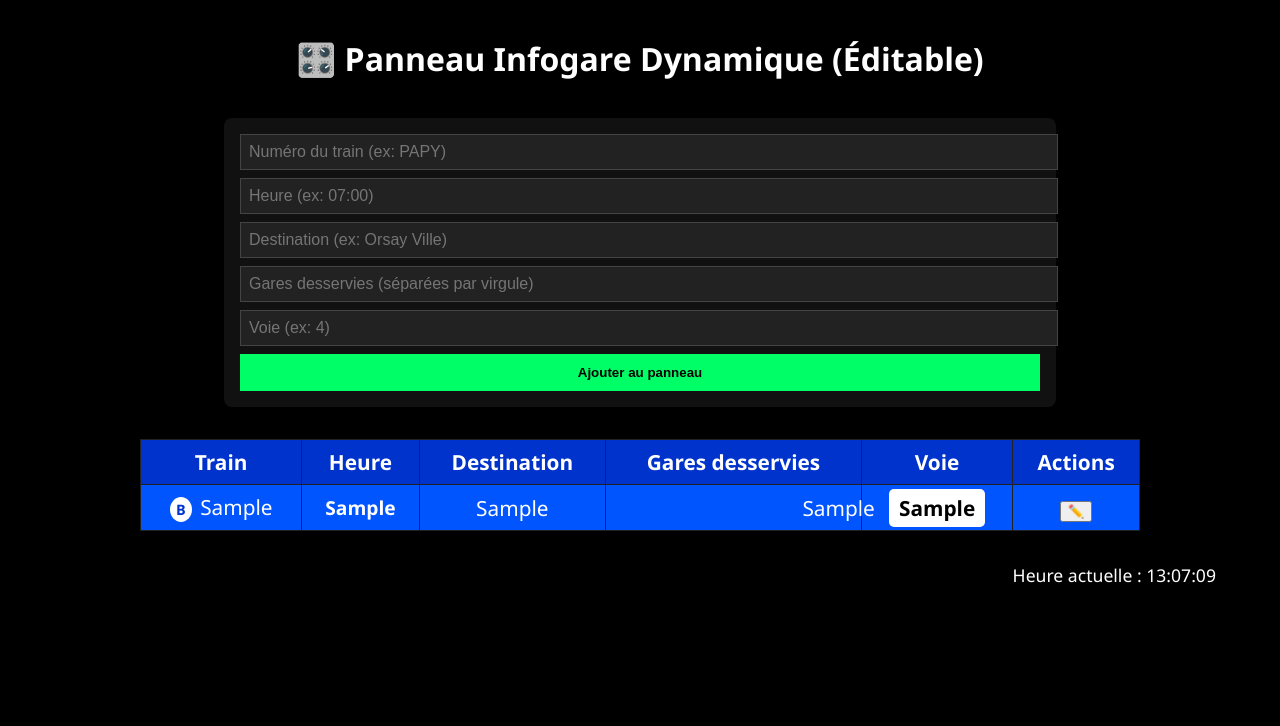
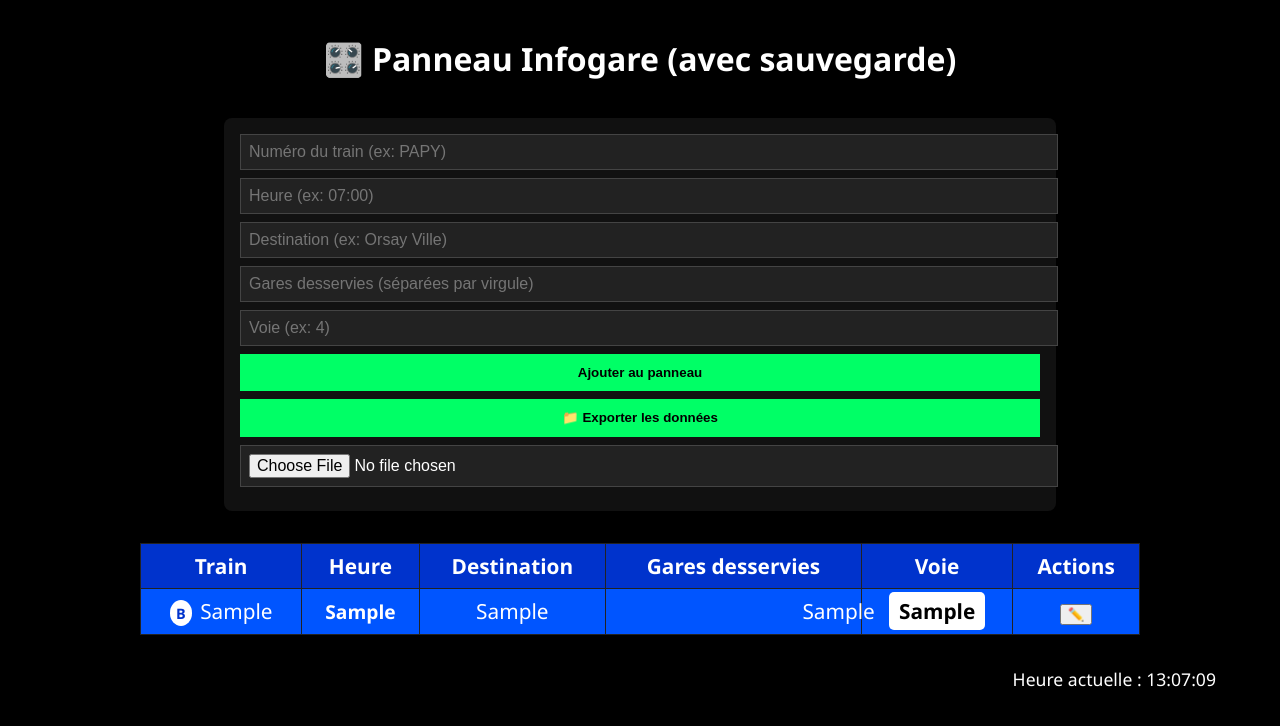
Before and after one commit to Josh-444/infogare-simulateur, a plain HTML site: page index.html in a window 1280 px wide. Both pictures are taken after typing "Sample", "Sample", "Sample", "Sample", "Sample" into the empty fields and a click on the button "Ajouter au panneau". Drawn offline with Linux system fonts and the light colour scheme.

Commit message:
Add files via upload

```diff
--- a/index.html
+++ b/index.html
@@ -3,7 +3,7 @@
 <head>
   <meta charset="UTF-8" />
   <meta name="viewport" content="width=device-width, initial-scale=1.0" />
-  <title>Infogare Dynamique Éditable</title>
+  <title>Infogare avec Sauvegarde</title>
   <style>
     body {
       margin: 0;
@@ -40,6 +40,7 @@
       border: none;
       cursor: pointer;
       width: 100%;
+      margin-bottom: 0.5rem;
     }
     .infogare {
       width: 90%;
@@ -101,7 +102,7 @@
   </style>
 </head>
 <body>
-  <h1>🎛️ Panneau Infogare Dynamique (Éditable)</h1>
+  <h1>🎛️ Panneau Infogare (avec sauvegarde)</h1>
 
   <div class="form-container">
     <input type="text" id="train" placeholder="Numéro du train (ex: PAPY)" />
@@ -110,6 +111,8 @@
     <input type="text" id="gares" placeholder="Gares desservies (séparées par virgule)" />
     <input type="text" id="voie" placeholder="Voie (ex: 4)" />
     <button onclick="ajouterTrain()">Ajouter au panneau</button>
+    <button onclick="exporter()">📁 Exporter les données</button>
+    <input type="file" accept=".json" onchange="importer(event)">
   </div>
 
   <table class="infogare">
@@ -135,7 +138,41 @@
       document.getElementById('currentTime').textContent = 'Heure actuelle : ' + now.toLocaleTimeString('fr-FR');
     }
     setInterval(updateTime, 1000);
-    updateTime();
+
+    window.onload = function () {
+      chargerTrains();
+      updateTime();
+    };
+
+    function enregistrerTrains() {
+      localStorage.setItem('trains', document.getElementById('table-body').innerHTML);
+    }
+
+    function chargerTrains() {
+      const saved = localStorage.getItem('trains');
+      if (saved) {
+        document.getElementById('table-body').innerHTML = saved;
+      }
+    }
+
+    function exporter() {
+      const trains = document.getElementById('table-body').innerHTML;
+      const blob = new Blob([JSON.stringify({ html: trains })], { type: "application/json" });
+      const link = document.createElement("a");
+      link.href = URL.createObjectURL(blob);
+      link.download = "trains.json";
+      link.click();
+    }
+
+    function importer(event) {
+      const reader = new FileReader();
+      reader.onload = function () {
+        const data = JSON.parse(reader.result);
+        document.getElementById('table-body').innerHTML = data.html;
+        enregistrerTrains();
+      };
+      reader.readAsText(event.target.files[0]);
+    }
 
     let editingIndex = -1;
 
@@ -180,6 +217,8 @@
         tbody.appendChild(row);
       }
 
+      enregistrerTrains();
+
       document.getElementById('train').value = '';
       document.getElementById('heure').value = '';
       document.getElementById('destination').value = '';
```
